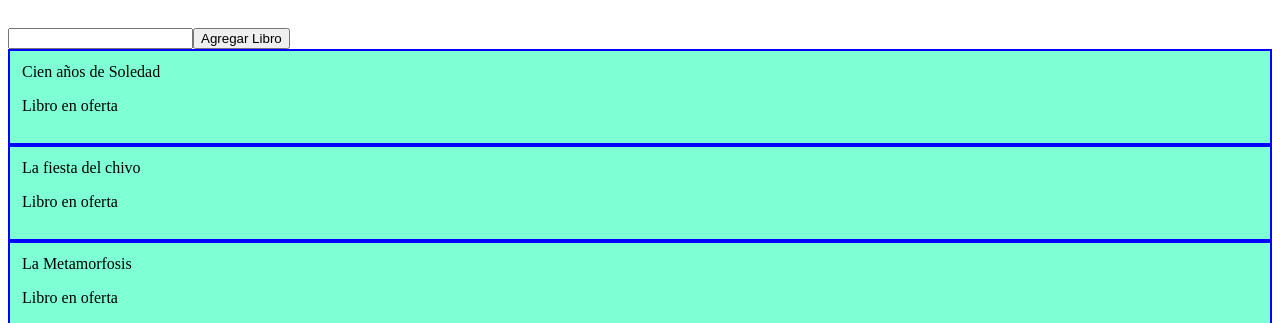
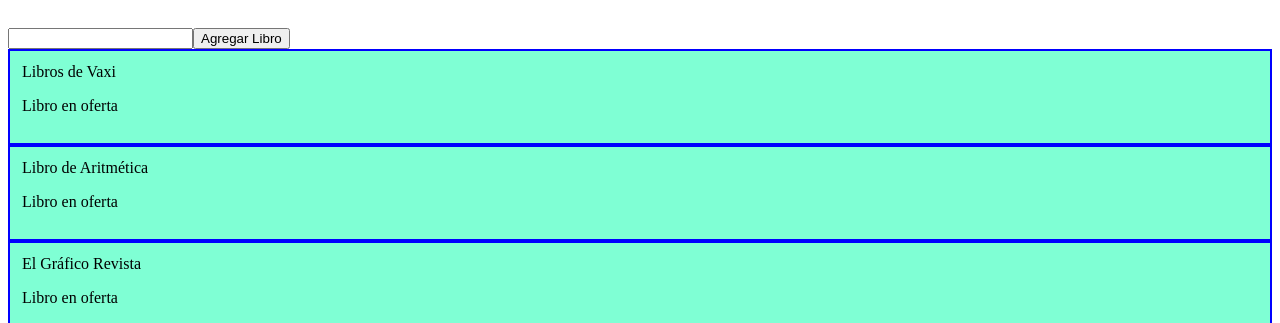
Before and after one commit to RafaelAnderson/Angular-Basic, an Angular app in the folder mi-web-app/: page / in a window 1280 px wide. Shown: the part 243-566 px from the top of the page. Built offline with nearby package versions, Linux system fonts and the light colour scheme.

Commit message:
3.17 Servicios en Angular (Libros.Service.ts)

```diff
--- a/mi-web-app/src/app/app.module.ts
+++ b/mi-web-app/src/app/app.module.ts
@@ -11,6 +11,8 @@ import { FormsModule } from '@angular/forms';
 //
 import { LibroComponent } from './libro/libro.component';
 import { LibrosComponent } from './libros/libros.component';
+// Libro Service
+import { LibrosService } from './services/libros.service';
 
 
 @NgModule({
@@ -25,7 +27,7 @@ import { LibrosComponent } from './libros/libros.component';
     AppRoutingModule,
     FormsModule // Formularios en Angular
   ],
-  providers: [],
+  providers: [LibrosService],
   bootstrap: [AppComponent]
 })
 export class AppModule { }
--- a/mi-web-app/src/app/libros/libros.component.ts
+++ b/mi-web-app/src/app/libros/libros.component.ts
@@ -1,4 +1,5 @@
 import { Component } from '@angular/core';
+import { LibrosService } from '../services/libros.service';
 
 @Component({
   selector: 'app-libros',
@@ -6,19 +7,26 @@ import { Component } from '@angular/core';
 })
 export class LibrosComponent {
   // Shift + Alt + f
-  libros = ['Cien años de Soledad', 'La fiesta del chivo', 'La Metamorfosis'];
+  // libros = ['Cien años de Soledad', 'La fiesta del chivo', 'La Metamorfosis'];
+
+  libros = [""];
+
+  // Constructor
+  constructor(private librosService: LibrosService) {
+    this.libros = librosService.obtenerLibros();
+  }
 
   eliminarLibro(libro: any) {
-    this.libros = this.libros.filter((p) => p !== libro);
+    // this.libros = this.libros.filter((p) => p !== libro);
   }
 
-  guardarLibro(f: any){
+  guardarLibro(f: any) {
     // Mensaje por la consola del navegador
     // console.log('objeto formulario', f);
 
     //Validar que los campos no esten vacios - valid (verdadero o falso)
-    if(f.valid){
-      this.libros.push(f.value.nombreLibro)
+    if (f.valid) {
+      // this.libros.push(f.value.nombreLibro)
     }
   }
 }
--- /dev/null
+++ b/mi-web-app/src/app/services/libros.service.ts
@@ -0,0 +1,20 @@
+export class LibrosService {
+  // Solo la clase que lo contiene tiene la clase a este recurso
+  private libros = [
+    'Libros de Vaxi',
+    'Libro de Aritmética',
+    'El Gráfico Revista',
+  ];
+
+  agregarLibro(libroNombre: string) {
+    this.libros.push(libroNombre);
+  }
+
+  obtenerLibros() {
+    // Esta linea es suficiente siempre y cuando los valores sean estáticos
+    // return this.libros;
+
+    // Devuelve libros existentes y también los agregados
+    return [...this.libros];
+  }
+}
```
